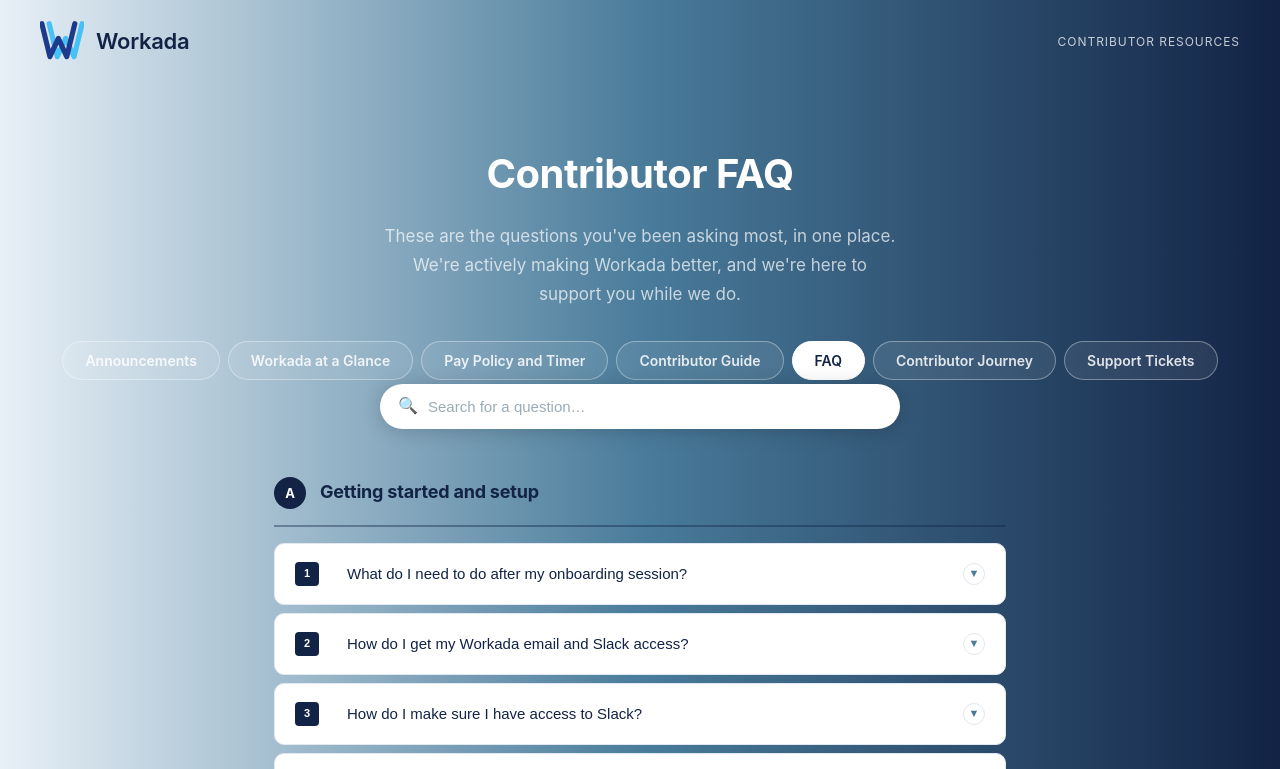
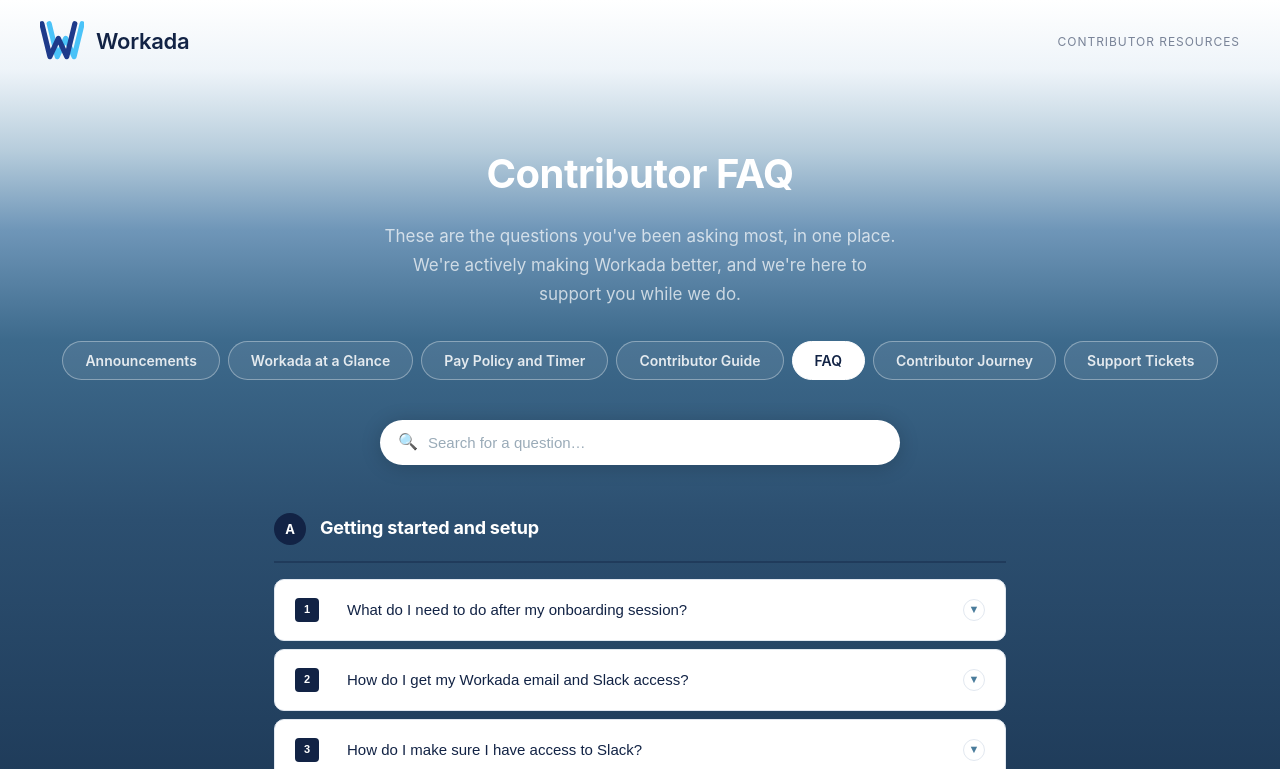
Before and after one commit to mariazaied-coder/contributor-faq, a plain HTML site: page index.html in a window 1280 px wide. Both pictures are taken after a click on the tab "FAQ". Shown: the top 769 px of the page. Drawn offline with Linux system fonts and the light colour scheme.

Commit message:
Add files via upload

```diff
--- a/index.html
+++ b/index.html
@@ -21,7 +21,7 @@
 
   body {
     font-family: -apple-system, BlinkMacSystemFont, "Segoe UI", Helvetica, Arial, sans-serif;
-    background: linear-gradient(to right, #e8f0f7 0%, #4a7c9b 50%, #122345 100%);
+    background: linear-gradient(to bottom, #ffffff 0px, #eef4f9 70px, #b7cddc 150px, #6f96b8 230px, #3d6a8c 340px, #2c4f70 520px, #1e3a58 100%);
     background-attachment: fixed;
     color: var(--text);
     line-height: 1.7;
@@ -59,7 +59,7 @@
   .header-badge {
     margin-left: auto;
     font-size: 12px;
-    color: rgba(255,255,255,0.75);
+    color: rgba(18,35,69,0.55);
     letter-spacing: 0.08em;
     text-transform: uppercase;
   }
@@ -93,7 +93,7 @@
   /* ── Search ── */
   .search-wrap {
     max-width: 520px;
-    margin: 0 auto;
+    margin: 40px auto 0;
     position: relative;
     z-index: 1;
   }
@@ -197,7 +197,7 @@
   .section-header h2 {
     font-size: 18px;
     font-weight: 700;
-    color: var(--navy);
+    color: #ffffff;
     letter-spacing: -0.2px;
   }
 
@@ -289,7 +289,7 @@
 
   .faq-a {
     display: none;
-    padding: 0 20px 20px;
+    padding: 14px 20px 20px;
     font-size: 15px;
     color: #3d4e60;
     line-height: 1.75;
@@ -2175,7 +2175,7 @@
         <span class="chevron">▼</span>
       </button>
       <div class="faq-a">
-        <p>There's no strict time limit, but aim for around 12–17 minutes per task. Trust your gut on the obvious calls, zoom in where it matters, and only fact-check claims that are actually checkable — a count, a label, a spelling. Don't go down rabbit holes.</p>
+        <p>There's no strict time limit, but aim for around 12–17 minutes per task in the MultiMango project, other projects may differ. Trust your gut on the obvious calls, zoom in where it matters, and only fact-check claims that are actually checkable — a count, a label, a spelling. Don't go down rabbit holes.</p>
         <p>Quality is what matters most, so take the time you need to do the work well. As you build experience, you'll naturally get faster without losing that quality.</p>
       </div>
     </div>
```
